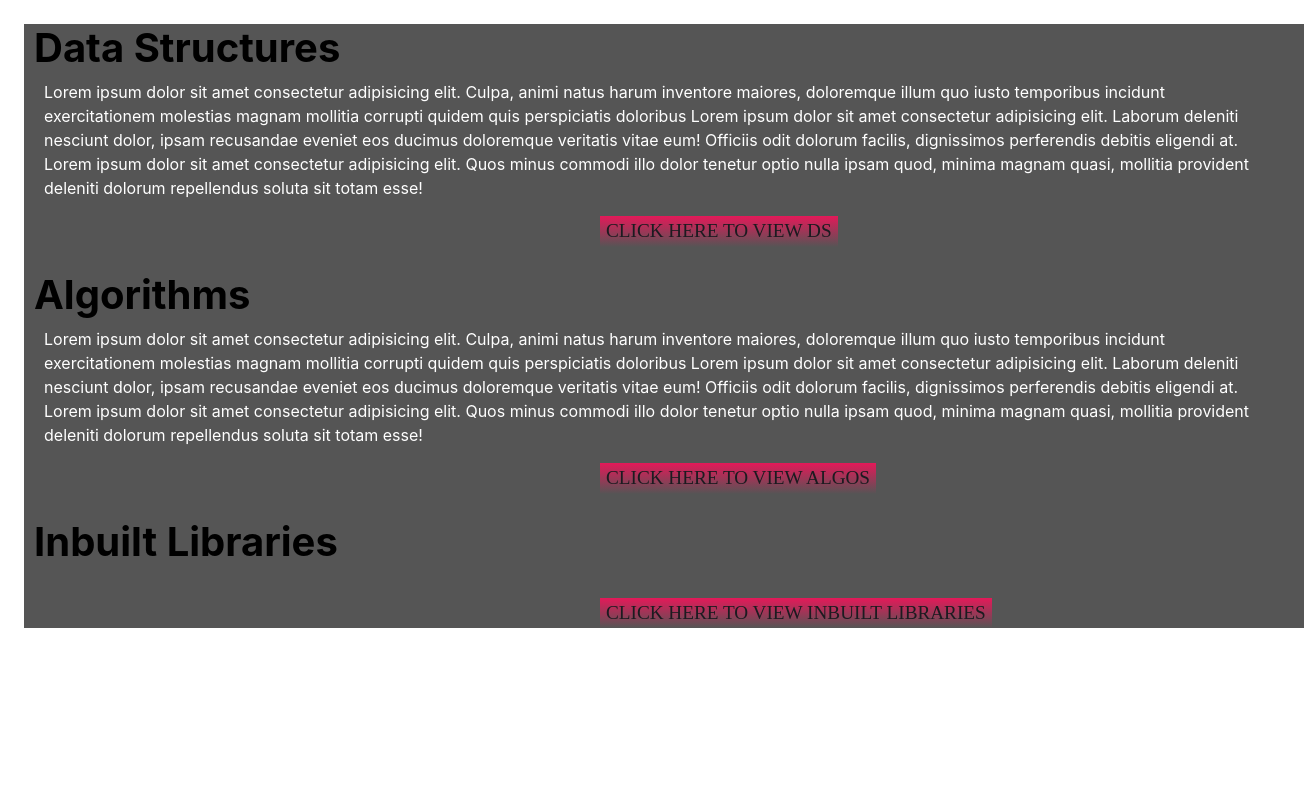
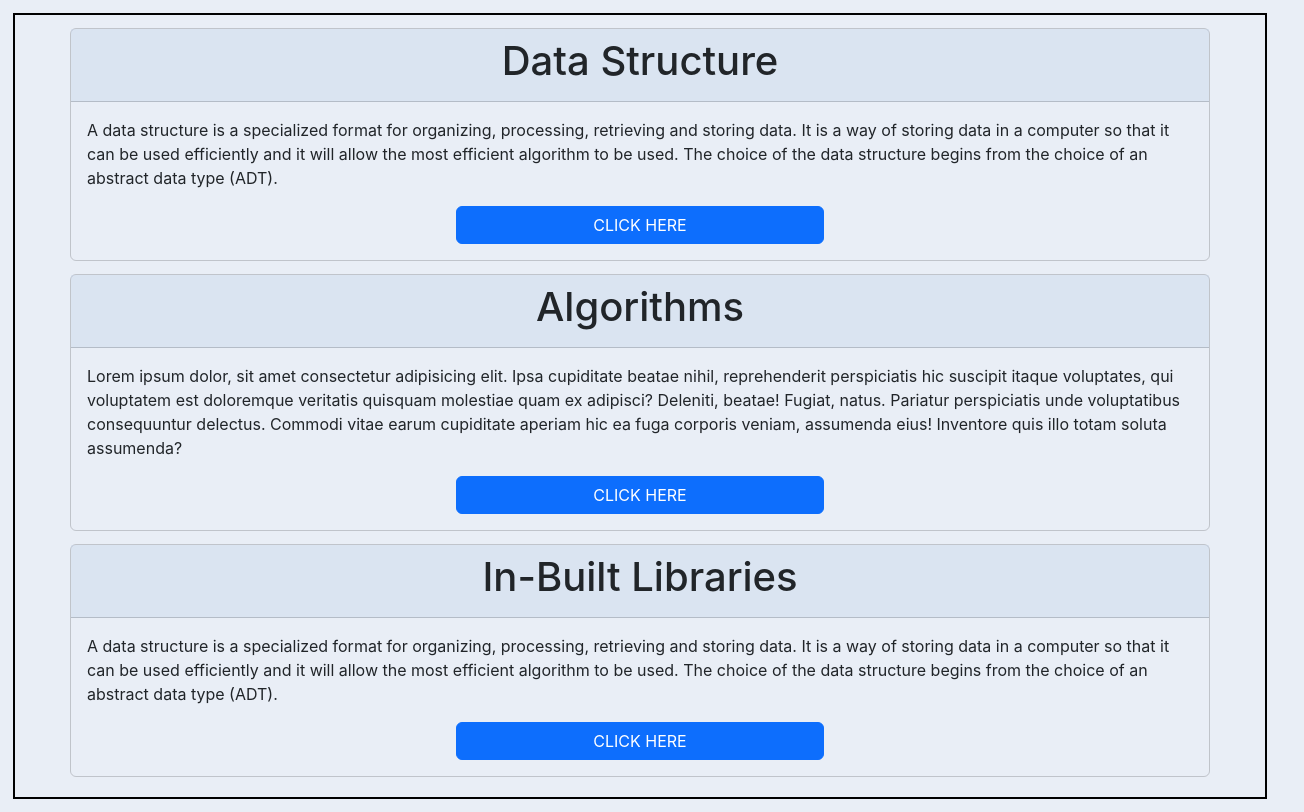
Before and after one commit to 20IT121/OptimizedPrime, a React (Create React App) app: page / in a window 1280 px wide. Shown: the whole page, 1304 px wide, since content can reach past the window. Built offline with nearby package versions, Linux system fonts and the light colour scheme.

Commit message:
Change home component and style of website

```diff
--- a/public/index.html
+++ b/public/index.html
@@ -8,38 +8,18 @@
   <meta name="theme-color" content="#000000" />
   <meta name="description" content="Web site created using create-react-app" />
   <link rel="apple-touch-icon" href="%PUBLIC_URL%/logo192.png" />
-  <!--
-      manifest.json provides metadata used when your web app is installed on a
-      user's mobile device or desktop. See https://developers.google.com/web/fundamentals/web-app-manifest/
-  -->
-  <link rel="manifest" href="%PUBLIC_URL%/manifest.json" />
-  <!--
-      Notice the use of %PUBLIC_URL% in the tags above.
-      It will be replaced with the URL of the `public` folder during the build.
-      Only files inside the `public` folder can be referenced from the HTML.
 
-      Unlike "/favicon.ico" or "favicon.ico", "%PUBLIC_URL%/favicon.ico" will
-      work correctly both with client-side routing and a non-root public URL.
-      Learn how to configure a non-root public URL by running `npm run build`.
-    -->
-  <link rel="stylesheet" href="https://cdn.jsdelivr.net/npm/bootstrap@5.2.0-beta1/dist/css/bootstrap.min.css"
-    integrity="sha384-0evHe/X+R7YkIZDRvuzKMRqM+OrBnVFBL6DOitfPri4tjfHxaWutUpFmBp4vmVor" crossorigin="anonymous" />
+
+  <!-- CSS only -->
+  <link href="https://cdn.jsdelivr.net/npm/bootstrap@5.2.0/dist/css/bootstrap.min.css" rel="stylesheet" integrity="sha384-gH2yIJqKdNHPEq0n4Mqa/HGKIhSkIHeL5AyhkYV8i59U5AR6csBvApHHNl/vI1Bx" crossorigin="anonymous">
   <title>React App</title>
 </head>
 
 <body>
   <noscript>You need to enable JavaScript to run this app.</noscript>
   <div id="root"></div>
-  <!--
-      This HTML file is a template.
-      If you open it directly in the browser, you will see an empty page.
 
-      You can add webfonts, meta tags, or analytics to this file.
-      The build step will place the bundled scripts into the <body> tag.
-
-      To begin the development, run `npm start` or `yarn start`.
-      To create a production bundle, use `npm run build` or `yarn build`.
-    -->
+  <!-- JavaScript Bundle with Popper -->
+  <script src="https://cdn.jsdelivr.net/npm/bootstrap@5.2.0/dist/js/bootstrap.bundle.min.js" integrity="sha384-A3rJD856KowSb7dwlZdYEkO39Gagi7vIsF0jrRAoQmDKKtQBHUuLZ9AsSv4jD4Xa" crossorigin="anonymous"></script>
 </body>
-
 </html>
--- a/src/App.js
+++ b/src/App.js
@@ -1,10 +1,10 @@
 import './App.css';
-import Content1 from './components/Content1';
+import Home from './components/Home';
 
 function App() {
   return (
     <>
-      <Content1/>
+      <Home/>
     </>
   );
 }
--- a/src/components/Content1.js
+++ /dev/null
@@ -1,30 +0,0 @@
-import React from 'react'
-import './Content1styles.css'
-
-export default function Content1() {
-  var audio = new Audio('collectingmaterial.wav');
-  // const buttons = document.querySelectorAll(".button1");
-  // buttons.forEach(button => {
-  //   button.addEventListener("click", () => {
-  //     audio.play();
-  //   });
-  // });
-  const voice = () => {
-    audio.play();
-  }
-
-  return (
-    <div className='my-4 mx-4 body' onClick={voice}>
-        <h1>Data Structures</h1>
-        <p className='description'>Lorem ipsum dolor sit amet consectetur adipisicing elit. Culpa, animi natus harum inventore maiores, doloremque illum quo iusto temporibus incidunt exercitationem molestias magnam mollitia corrupti quidem quis perspiciatis doloribus Lorem ipsum dolor sit amet consectetur adipisicing elit. Laborum deleniti nesciunt dolor, ipsam recusandae eveniet eos ducimus doloremque veritatis vitae eum! Officiis odit dolorum facilis, dignissimos perferendis debitis eligendi at. Lorem ipsum dolor sit amet consectetur adipisicing elit. Quos minus commodi illo dolor tenetur optio nulla ipsam quod, minima magnam quasi, mollitia provident deleniti dolorum repellendus soluta sit totam esse!</p>
-        <button className='button1'>CLICK HERE TO VIEW DS</button><br/><br/>
-
-        <h1>Algorithms</h1>
-        <p className='description'>Lorem ipsum dolor sit amet consectetur adipisicing elit. Culpa, animi natus harum inventore maiores, doloremque illum quo iusto temporibus incidunt exercitationem molestias magnam mollitia corrupti quidem quis perspiciatis doloribus Lorem ipsum dolor sit amet consectetur adipisicing elit. Laborum deleniti nesciunt dolor, ipsam recusandae eveniet eos ducimus doloremque veritatis vitae eum! Officiis odit dolorum facilis, dignissimos perferendis debitis eligendi at. Lorem ipsum dolor sit amet consectetur adipisicing elit. Quos minus commodi illo dolor tenetur optio nulla ipsam quod, minima magnam quasi, mollitia provident deleniti dolorum repellendus soluta sit totam esse!</p>
-        <button className='button1'>CLICK HERE TO VIEW ALGOS</button><br/><br/>
-
-        <h1>Inbuilt Libraries</h1><br/>
-        <button className='button1'>CLICK HERE TO VIEW INBUILT LIBRARIES</button>
-    </div>
-  )
-}
--- a/src/components/Content1styles.css
+++ /dev/null
@@ -1,62 +0,0 @@
-h1{
-    color: black;
-    font-weight: bolder;
-    margin-left: 10px;
-}
-.description{
-    color: white;
-    margin-left: 20px;
-    width: 95%;
-}
-.body{
-    background: #555555;
-    width: 100%;
-}
-.button1{
-    background: linear-gradient(#e41959, #555555);
-    margin-left: 30em;
-    color: #1b1b20;
-    border: none;
-    overflow: hidden;
-    box-shadow: none;
-    font-size: 1.2em;
-    font-family: 'Times New Roman', Times, serif;
-}
-.button1:hover {
-    color: #e6e6e6;
- }
-.button1::before {
-    /* content: ""; */
-    position: absolute;
-    top: 0;
-    left: 0;
-    width: 100%;
-    height: 100%;
-    border: 3px solid #1b1b20;
-    transition: opacity 0.3s, border 0.3s;
-}
-.button1:hover::before {
-    opacity: 0;
-}
-
-.button1::after {
-    content: "";
-    position: absolute;
-    top: 0;
-    left: 0;
-    width: 200px;
-    height: 200px;
-    background-color: #494958;
-    border-color: transparent;
-    border-radius: 50%;
-    transform: translate(-10px, -70px) scale(0.1);
-    opacity: 0;
-    z-index: -1;
-    transition: transform 0.3s, opacity 0.3s, background-color 0.3s;
-}
-
-.button1:hover::after {
-    opacity: 1;
-    transform-origin: 100px 100px;
-    /* transform: scale(1) translate(-10px, -70px);  */
-}
--- /dev/null
+++ b/src/components/Home.js
@@ -0,0 +1,55 @@
+import React from 'react'
+import '../css/home.css'
+
+export default function Home() {
+  // var audio = new Audio('collectingmaterial.wav');
+  // const buttons = document.querySelectorAll(".button1");
+  // buttons.forEach(button => {
+  //   button.addEventListener("click", () => {
+  //     audio.play();
+  //   });
+  // });
+  // const voice = () => {
+  //   audio.play();
+  // }
+
+  return (
+    <div className='container-fluid'>
+
+      <div className="card container">
+        <div className="card-header">
+          <h1>Data Structure</h1>
+        </div>
+        <div className="card-body">
+          <p className="card-text">A data structure is a specialized format for organizing, processing, retrieving and storing data. It is a way of storing data in a computer so that it can be used efficiently and it will allow
+            the most efficient algorithm to be used. The choice of the data structure begins from the choice of an
+            abstract data type (ADT).</p>
+          <a href="/" className="btn btn-primary button-home d-grid gap-2 col-4 mx-auto">CLICK HERE</a>
+        </div>
+      </div>
+
+      <div className="card container">
+        <div className="card-header">
+          <h1>Algorithms</h1>
+        </div>
+        <div className="card-body">
+          <p className="card-text">Lorem ipsum dolor, sit amet consectetur adipisicing elit. Ipsa cupiditate beatae nihil, reprehenderit perspiciatis hic suscipit itaque voluptates, qui voluptatem est doloremque veritatis quisquam molestiae quam ex adipisci? Deleniti, beatae! Fugiat, natus. Pariatur perspiciatis unde voluptatibus consequuntur delectus. Commodi vitae earum cupiditate aperiam hic ea fuga corporis veniam, assumenda eius! Inventore quis illo totam soluta assumenda?</p>
+          <a href="/" className="btn btn-primary button-home d-grid gap-2 col-4 mx-auto">CLICK HERE</a>
+        </div>
+      </div>
+
+      <div className="card container" style={{marginBottom: "20px"}}>
+        <div className="card-header">
+          <h1>In-Built Libraries</h1>
+        </div>
+        <div className="card-body">
+          <p className="card-text">A data structure is a specialized format for organizing, processing, retrieving and storing data. It is a way of storing data in a computer so that it can be used efficiently and it will allow
+            the most efficient algorithm to be used. The choice of the data structure begins from the choice of an
+            abstract data type (ADT).</p>
+          <a href="/" className="btn btn-primary button-home d-grid gap-2 col-4 mx-auto">CLICK HERE</a>
+        </div>
+      </div>
+
+    </div>
+  )
+}
--- /dev/null
+++ b/src/css/home.css
@@ -0,0 +1,86 @@
+body {
+    background-color: #b8cae54f;
+    margin: 13px;
+    border: 2px solid black;
+    height: 100%;
+}
+
+.container{
+    --bs-gutter-x: none;
+}
+
+h1 {
+    text-align: center;
+}
+
+.card {
+    margin-top: 13px;
+    --bs-card-inner-border-radius: none;
+    --bs-card-bg: none;
+}
+
+.card-header {
+    background-color: #b8cae54f;
+}
+
+
+
+
+@media only screen and (max-width: 650px) {
+    .button-home {
+        width: auto;
+    }
+}
+
+
+.button-home {
+    /* background: linear-gradient(#e41959, #555555); */
+    /*margin-left: 30em;*/
+    /* color: #1b1b20;
+    border: none;
+    overflow: hidden;
+    box-shadow: none;
+    font-size: 1.2em; */
+    /*font-family: 'Times New Roman', Times, serif; */
+}
+
+.button-home:hover {
+    color: #000000;
+}
+
+.button-home::before {
+    /* content: ""; */
+    position: absolute;
+    top: 0;
+    left: 0;
+    width: 100%;
+    height: 100%;
+    border: 3px solid #1b1b20;
+    transition: opacity 0.3s, border 0.3s;
+}
+
+.button-home:hover::before {
+    opacity: 0;
+}
+
+.button-home::after {
+    content: "";
+    position: absolute;
+    top: 0;
+    left: 0;
+    width: 200px;
+    height: 200px;
+    background-color: #494958;
+    border-color: transparent;
+    border-radius: 50%;
+    transform: translate(-10px, -70px) scale(0.1);
+    opacity: 0;
+    z-index: -1;
+    transition: transform 0.3s, opacity 0.3s, background-color 0.3s;
+}
+
+/*.button1:hover::after {*/
+/*    opacity: 1;*/
+/*    transform-origin: 100px 100px;*/
+/*     transform: scale(1) translate(-10px, -70px);  */
+/*}*/
```
Also changed, not shown: 1 other file (tests, documents, lock files or other folders).
